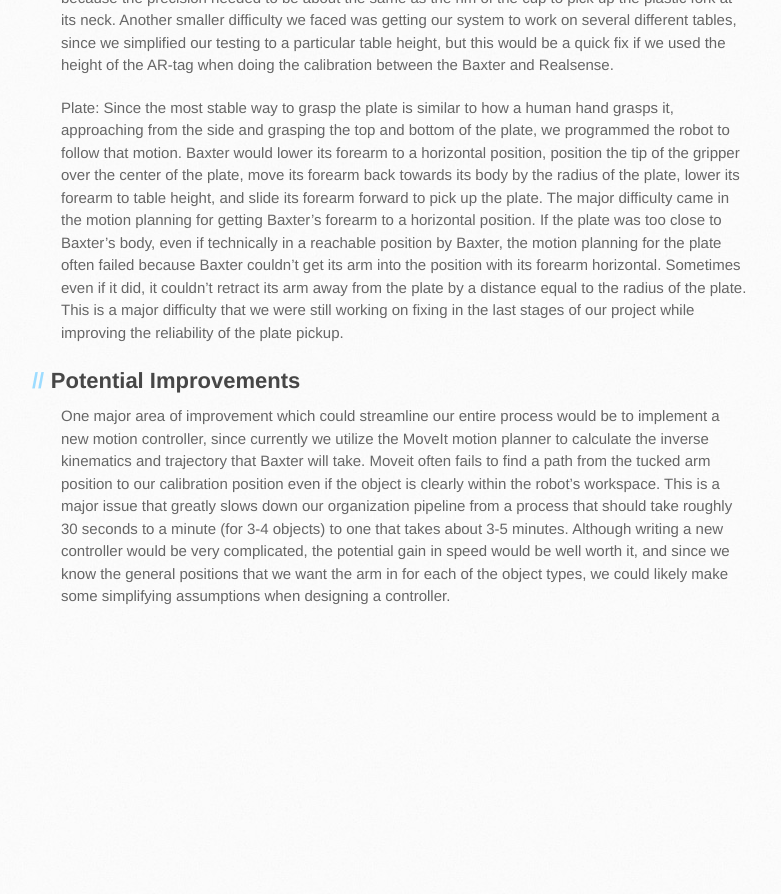
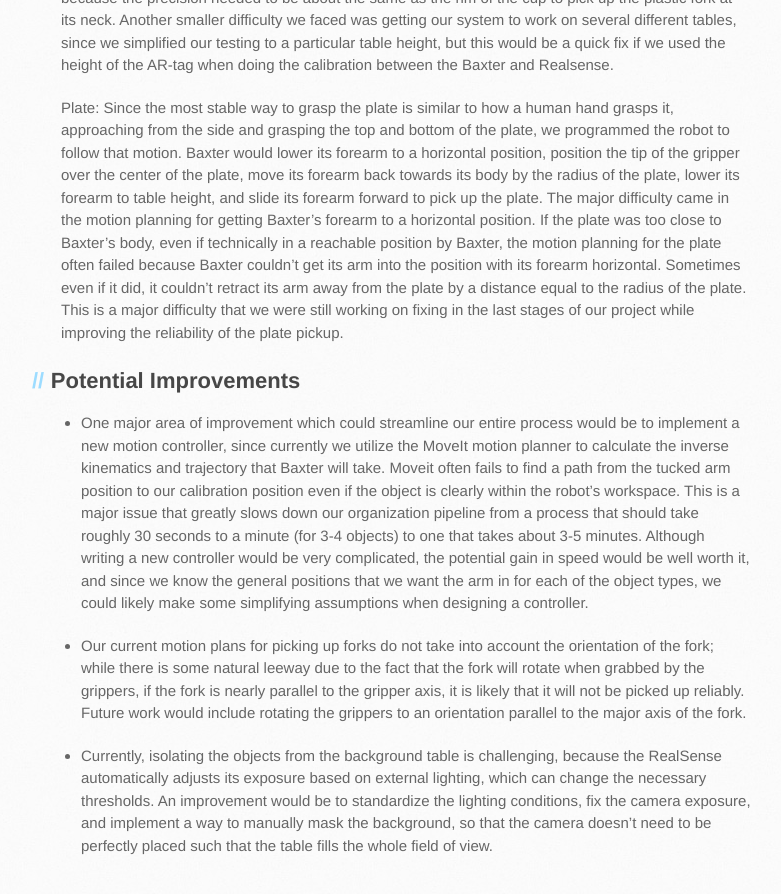
Before and after one commit to afmdnf/ee106a-project, a Jekyll site: the page built from docs/conclusion.md, in a window 1280 px wide and 900 px high, scrolled down 1795 px. Shown: the top 894 px of the window, without its empty margins (109-890 px from the left). Built offline with Jekyll 4.4.1, drawn with Linux system fonts in a browser that asks for light colours; our own code applies the rules of GitHub Pages for plain Markdown files; the repository's description, which GitHub fills in, is left out; before the commit the page ends 2445 px from its top, so only the background shows below that.

Commit message:
Added to Potential Improvements

```diff
--- a/docs/conclusion.md
+++ b/docs/conclusion.md
@@ -21,5 +21,8 @@ Cup and Fork: One of the major difficulties in grasping the cup was handling how
 Plate: Since the most stable way to grasp the plate is similar to how a human hand grasps it, approaching from the side and grasping the top and bottom of the plate, we programmed the robot to follow that motion. Baxter would lower its forearm to a horizontal position, position the tip of the gripper over the center of the plate, move its forearm back towards its body by the radius of the plate, lower its forearm to table height, and slide its forearm forward to pick up the plate. The major difficulty came in the motion planning for getting Baxter's forearm to a horizontal position. If the plate was too close to Baxter's body, even if technically in a reachable position by Baxter, the motion planning for the plate often failed because Baxter couldn't get its arm into the position with its forearm horizontal. Sometimes even if it did, it couldn't retract its arm away from the plate by a distance equal to the radius of the plate. This is a major difficulty that we were still working on fixing in the last stages of our project while improving the reliability of the plate pickup.
 
 ## Potential Improvements
+* One major area of improvement which could streamline our entire process would be to implement a new motion controller, since currently we utilize the MoveIt motion planner to calculate the inverse kinematics and trajectory that Baxter will take. Moveit often fails to find a path from the tucked arm position to our calibration position even if the object is clearly within the robot’s workspace. This is a major issue that greatly slows down our organization pipeline from a process that should take roughly 30 seconds to a minute (for 3-4 objects) to one that takes about 3-5 minutes. Although writing a new controller would be very complicated, the potential gain in speed would be well worth it, and since we know the general positions that we want the arm in for each of the object types, we could likely make some simplifying assumptions when designing a controller.
 
-One major area of improvement which could streamline our entire process would be to implement a new motion controller, since currently we utilize the MoveIt motion planner to calculate the inverse kinematics and trajectory that Baxter will take. Moveit often fails to find a path from the tucked arm position to our calibration position even if the object is clearly within the robot’s workspace. This is a major issue that greatly slows down our organization pipeline from a process that should take roughly 30 seconds to a minute (for 3-4 objects) to one that takes about 3-5 minutes. Although writing a new controller would be very complicated, the potential gain in speed would be well worth it, and since we know the general positions that we want the arm in for each of the object types, we could likely make some simplifying assumptions when designing a controller.
+* Our current motion plans for picking up forks do not take into account the orientation of the fork; while there is some natural leeway due to the fact that the fork will rotate when grabbed by the grippers, if the fork is nearly parallel to the gripper axis, it is likely that it will not be picked up reliably. Future work would include rotating the grippers to an orientation parallel to the major axis of the fork.
+
+* Currently, isolating the objects from the background table is challenging, because the RealSense automatically adjusts its exposure based on external lighting, which can change the necessary thresholds. An improvement would be to standardize the lighting conditions, fix the camera exposure, and implement a way to manually mask the background, so that the camera doesn't need to be perfectly placed such that the table fills the whole field of view.
```
